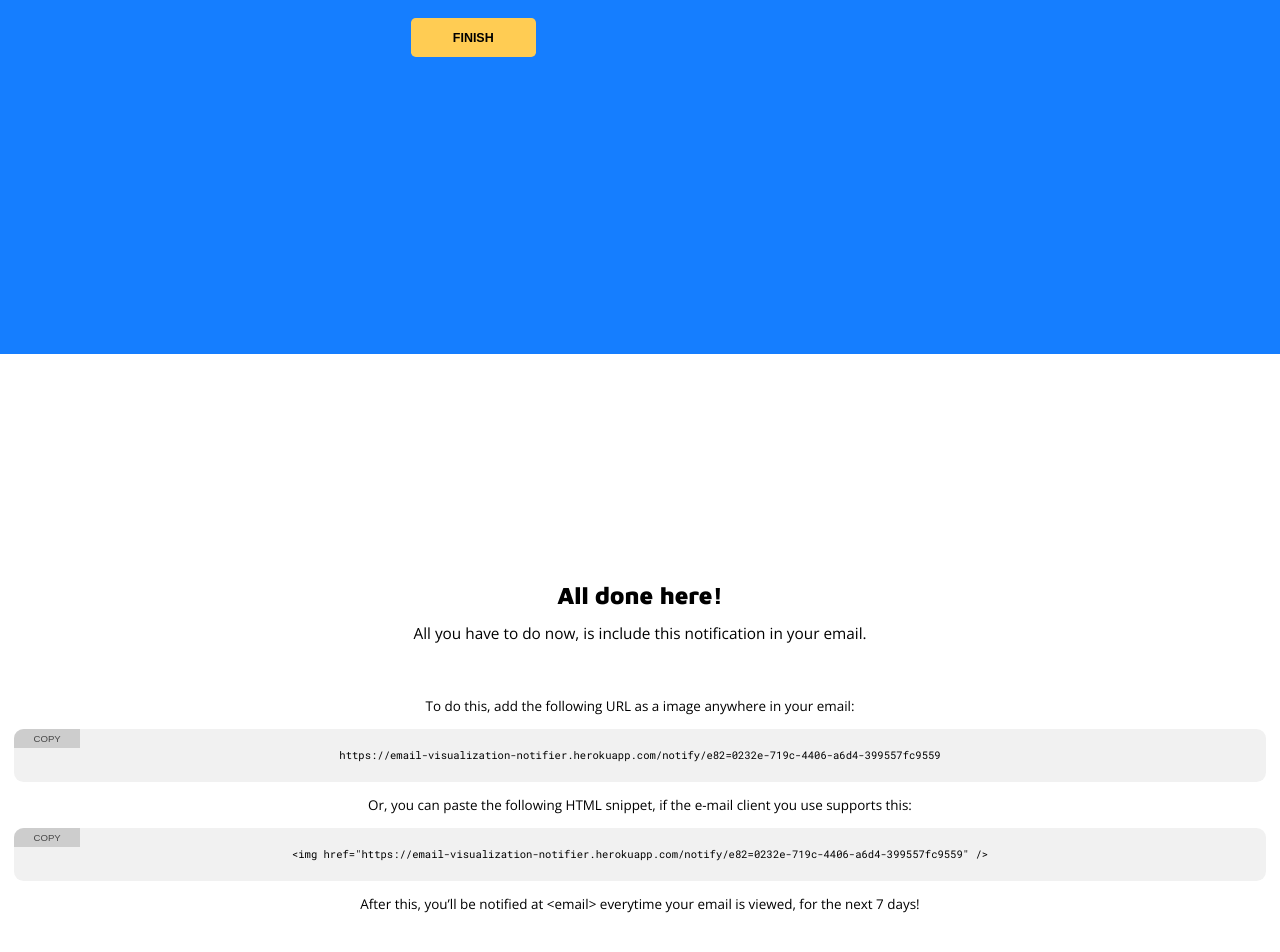
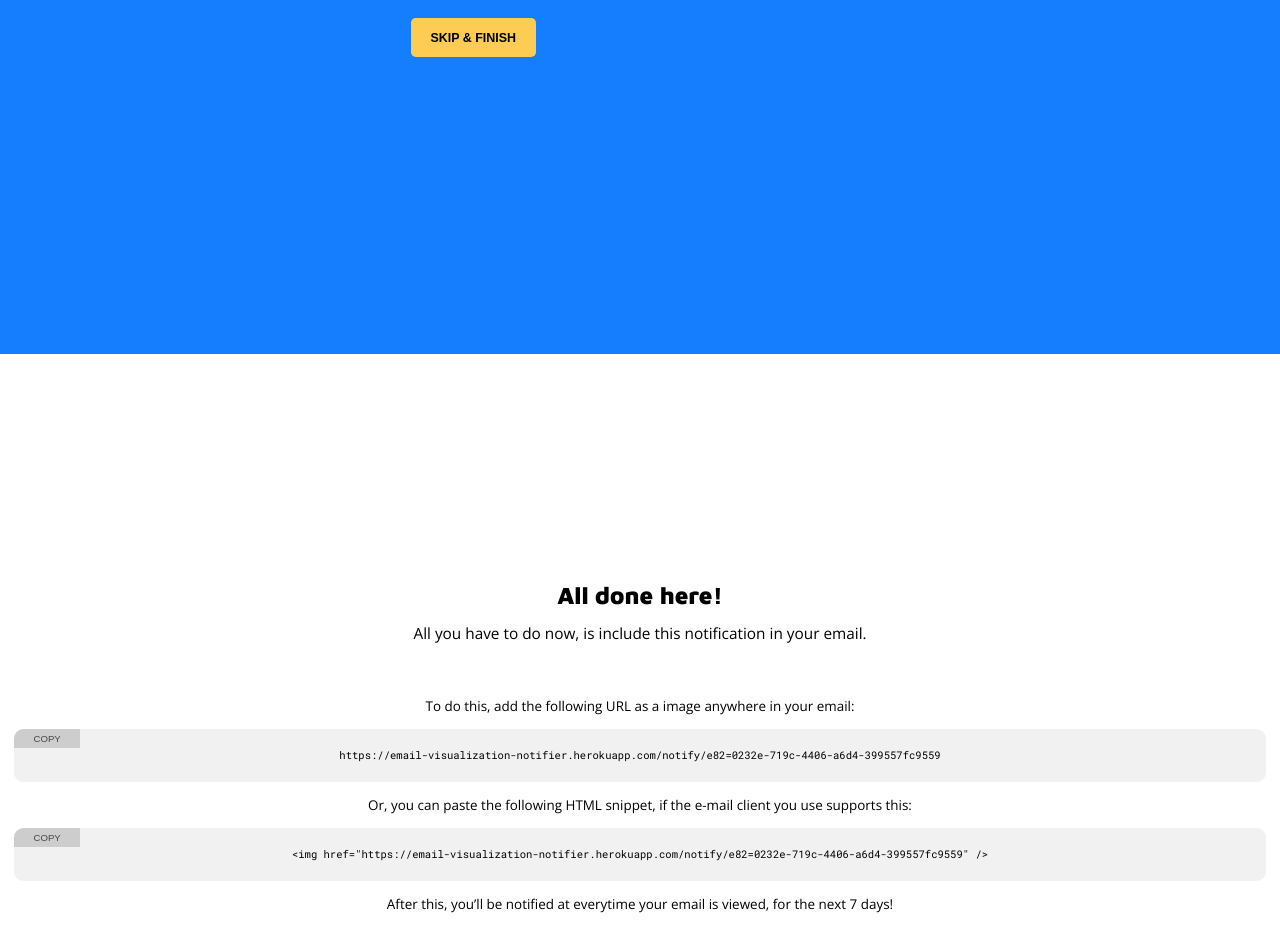
Before and after one commit to FusRoDah061/email-read-confirmation, a React (Create React App) app in the folder packages/frontend/: page / in a window 1280 px wide. Shown: the part 2846-3798 px from the top of the page. Built offline with nearby package versions, Linux system fonts and the light colour scheme.

Commit message:
feat: Add state

```diff
--- a/packages/frontend/src/pages/Home/index.tsx
+++ b/packages/frontend/src/pages/Home/index.tsx
@@ -1,4 +1,4 @@
-import React, { useCallback, useRef } from 'react';
+import React, { useCallback, useRef, useState } from 'react';
 import {
   Container,
   Jumbotron,
@@ -24,6 +24,10 @@ import mailIcon from '../../assets/mail-icon.svg';
 import arrowsDown from '../../assets/arrows-down.svg';
 
 const Home: React.FC = () => {
+  const [description, setDescription] = useState('');
+  const [email, setEmail] = useState('');
+  const [recipient, setRecipient] = useState('');
+
   const firstStepRef = useRef<HTMLElement>(null);
   const notificationDescriptionRef = useRef<HTMLInputElement>(null);
 
@@ -87,6 +91,8 @@ const Home: React.FC = () => {
               ref={notificationDescriptionRef}
               id="js-description-input"
               type="text"
+              value={description}
+              onChange={e => setDescription(e.target.value)}
             />
           </InputWrapper>
 
@@ -120,6 +126,8 @@ const Home: React.FC = () => {
               ref={notificationEmailRef}
               id="js-description-input"
               type="email"
+              value={email}
+              onChange={e => setEmail(e.target.value)}
             />
           </InputWrapper>
 
@@ -148,7 +156,13 @@ const Home: React.FC = () => {
             Optionally, tell us who will read the e-mail:
           </label>
           <InputWrapper>
-            <input ref={recipientRef} id="js-description-input" type="text" />
+            <input
+              ref={recipientRef}
+              id="js-description-input"
+              type="text"
+              value={recipient}
+              onChange={e => setRecipient(e.target.value)}
+            />
           </InputWrapper>
 
           <StepHint>
@@ -160,7 +174,9 @@ const Home: React.FC = () => {
             is enough.
           </StepDescription>
 
-          <Button onClick={handleFinish}>FINISH</Button>
+          <Button onClick={handleFinish}>
+            {recipient ? 'FINISH' : 'SKIP & FINISH'}
+          </Button>
         </StepFormColumn>
       </PrimaryStepContainer>
 
@@ -198,7 +214,7 @@ const Home: React.FC = () => {
         </CodeSnippet>
 
         <p>
-          After this, you’ll be notified at {'<email>'} everytime your email is
+          After this, you’ll be notified at {email} everytime your email is
           viewed, for the next 7 days!
         </p>
       </FinalStepContainer>
```
